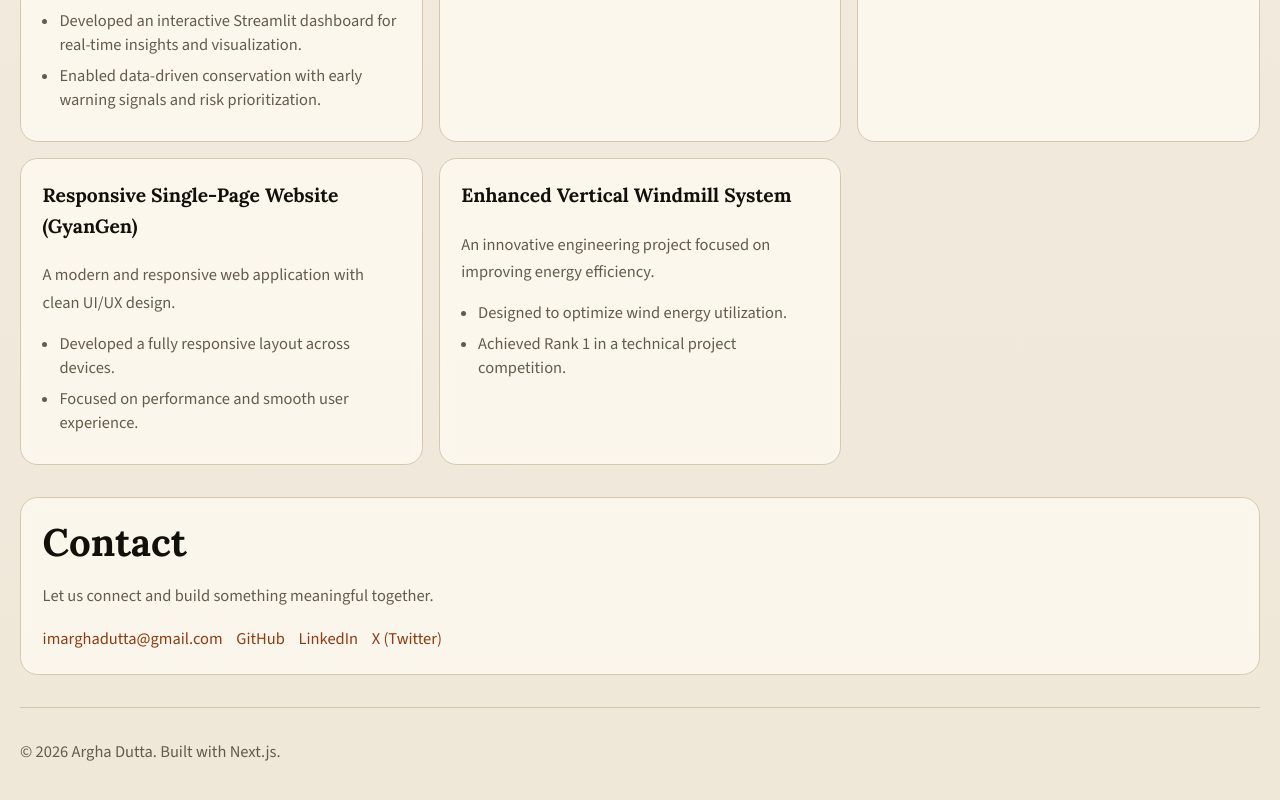
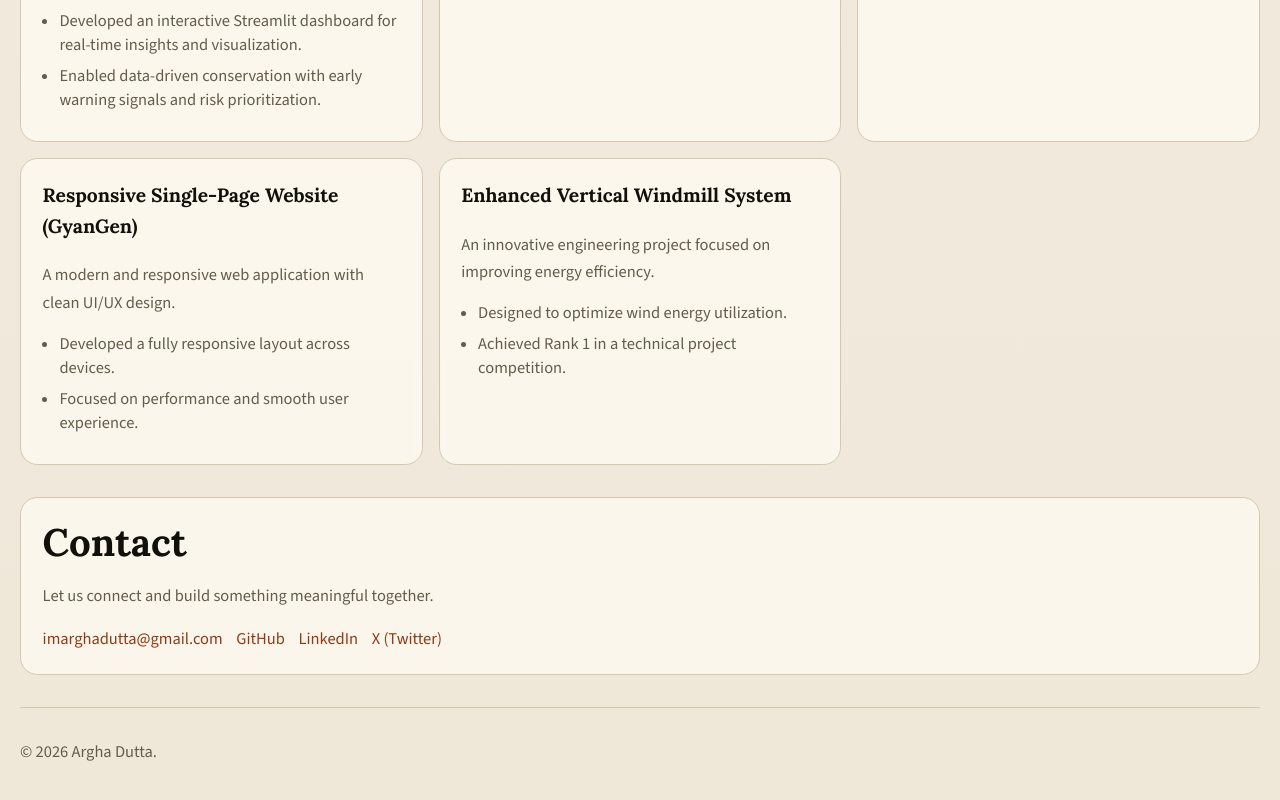
Before and after one commit to dutta-argha/portfolio, a Next.js app: page / in a window 1280 px wide. Shown: the part 2191-2991 px from the top of the page. Built offline with nearby package versions, Linux system fonts and the light colour scheme.

Commit message:
Remove Next.js footer text

```diff
--- a/src/app/page.tsx
+++ b/src/app/page.tsx
@@ -257,7 +257,7 @@ export default function Home() {
       </section>
 
       <footer className="section-shell footer">
-        <p>© {new Date().getFullYear()} Argha Dutta. Built with Next.js.</p>
+        <p>© {new Date().getFullYear()} Argha Dutta.</p>
       </footer>
     </main>
   );
```
